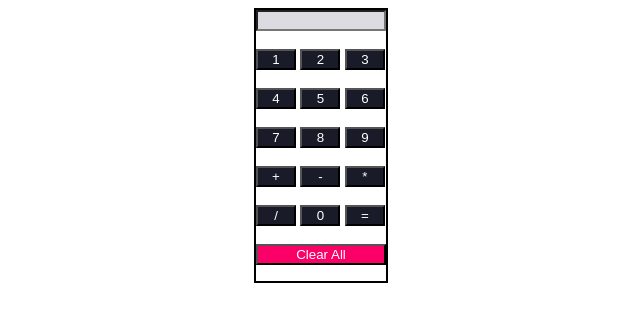
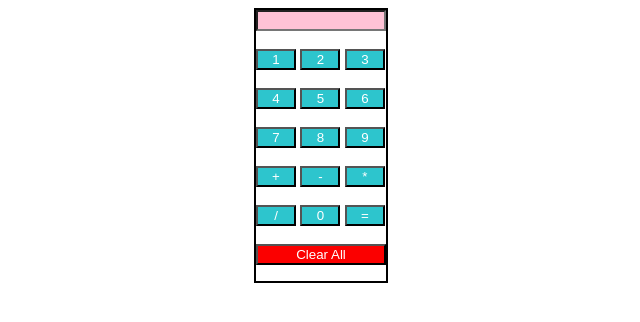
Before and after one commit to rishabh3201/calculator, a plain HTML site: page index.html in a window 1280 px wide. Shown: the whole page, without its empty margins (319-959 px from the left). Drawn offline with Linux system fonts and the light colour scheme.

Commit message:
Update index.html

```diff
--- a/index.html
+++ b/index.html
@@ -3,7 +3,7 @@
 	<style >
 		#clear{
 			width: 130px;
-			background-color: #fb0066;
+			background-color: #fb0000;
 		}
 		.formstyle{
 			font-family: 'Orbitron', sans-serif;
@@ -15,13 +15,13 @@
 		}
 		input{
 			width: 40px;
-			background-color: #191b28;
+			background-color: #2dc5cd;
 			color: white;
 
 		}
 		#answerstyle{
 			width: 130px;
-			background-color: #dcdbe1;
+			background-color: #ffc3d6;
 			color: black;
 
 		}
```
